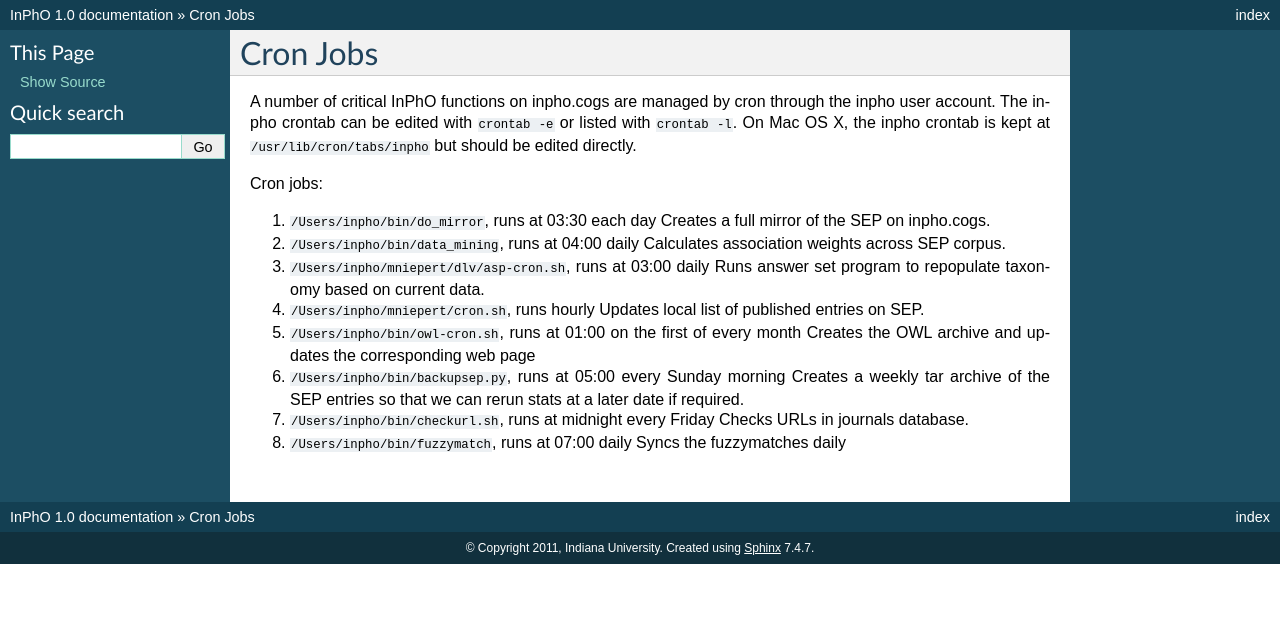
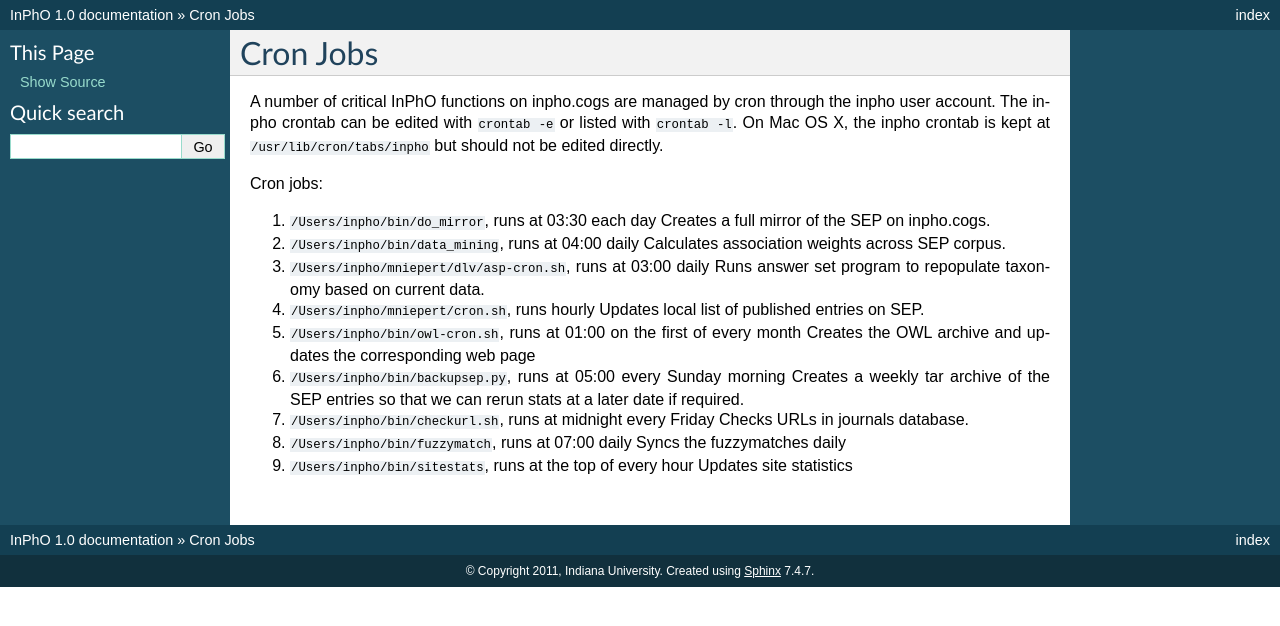
Before and after one commit to inpho/inphosite, a Sphinx documentation site: the page built from docs/source/cron.rst, in a window 1280 px wide. Shown: the top 626 px of the page. Built offline with Sphinx 7.4.7, drawn with Linux system fonts in a browser that asks for light colours; pages that are not in the unit, such as notebooks, are missing from menus.

Commit message:
added sitestats

```diff
--- a/docs/source/cron.rst
+++ b/docs/source/cron.rst
@@ -2,7 +2,7 @@ Cron Jobs
 -----------------
 
 
-A number of critical InPhO functions on inpho.cogs are managed by cron through the inpho user account.  The inpho crontab can be edited with ``crontab -e`` or listed with ``crontab -l``. On Mac OS X, the inpho crontab is kept at ``/usr/lib/cron/tabs/inpho`` but should be edited directly.
+A number of critical InPhO functions on inpho.cogs are managed by cron through the inpho user account.  The inpho crontab can be edited with ``crontab -e`` or listed with ``crontab -l``. On Mac OS X, the inpho crontab is kept at ``/usr/lib/cron/tabs/inpho`` but should not be edited directly.
 
 Cron jobs:
 
@@ -29,3 +29,6 @@ Cron jobs:
 
 8. ``/Users/inpho/bin/fuzzymatch``, runs at 07:00 daily
    Syncs the fuzzymatches daily
+
+9. ``/Users/inpho/bin/sitestats``, runs at the top of every hour
+   Updates site statistics
```
